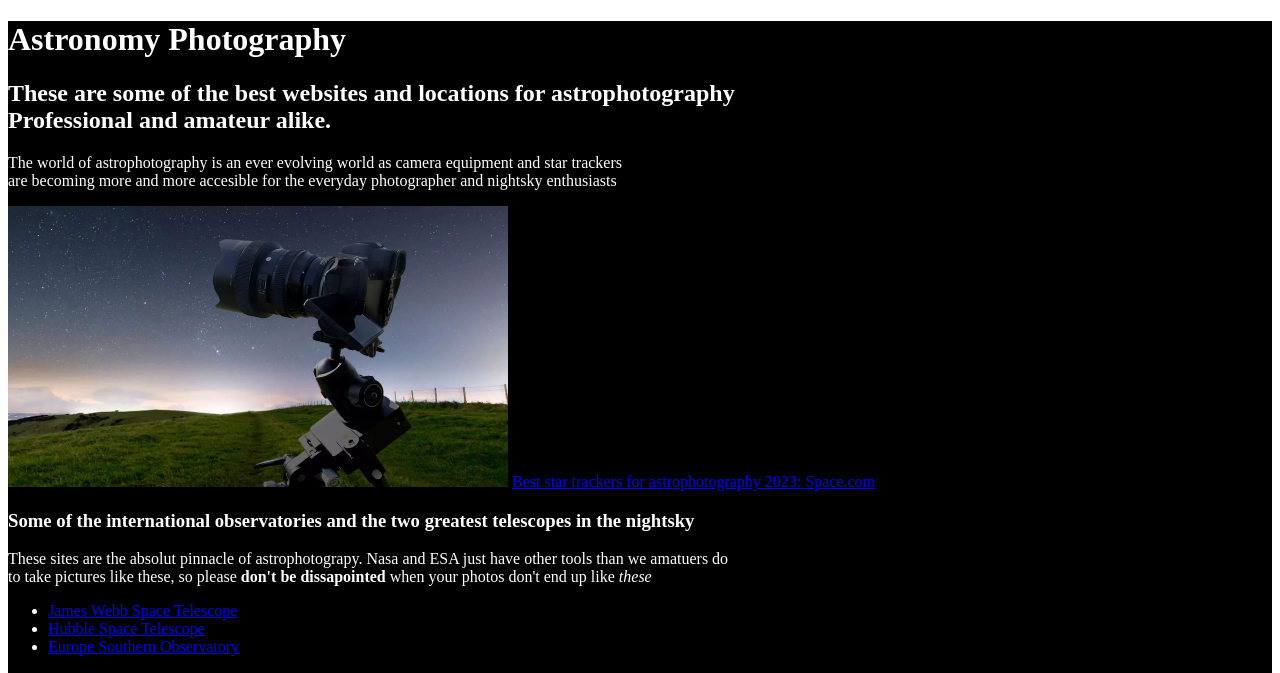
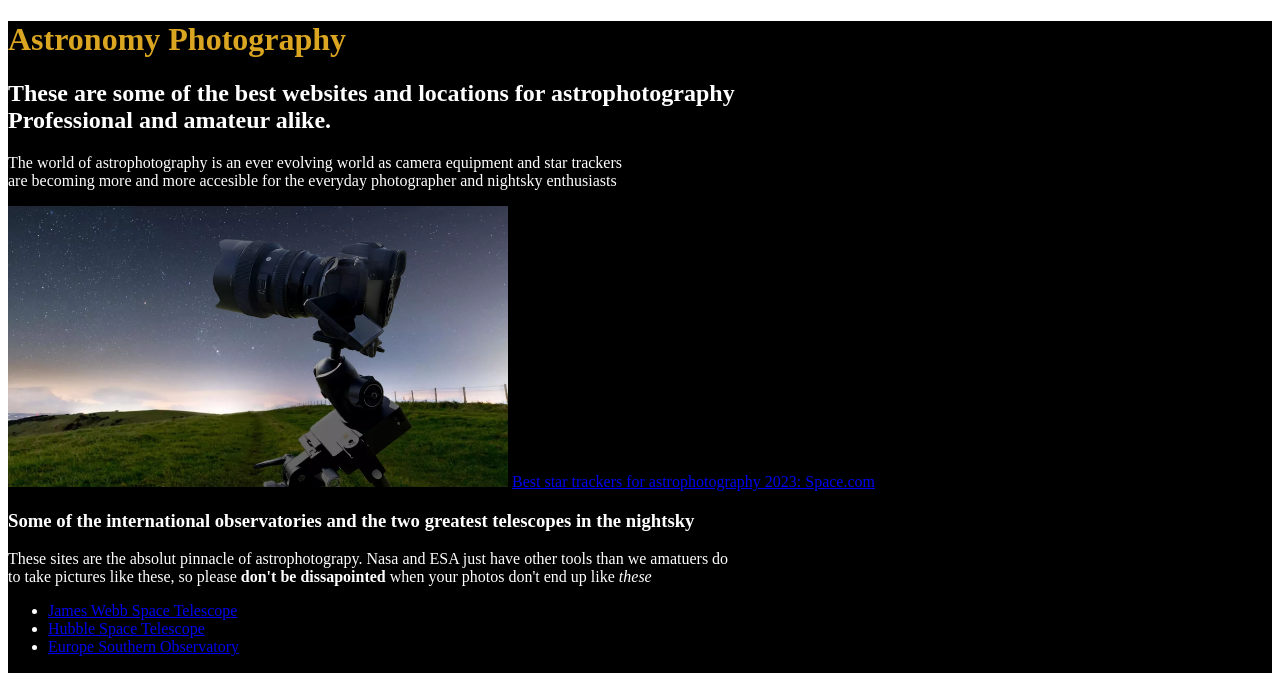
Before and after one commit to SaturnDk/Git-test-astro, a plain HTML site: page Index.html in a window 1280 px wide. Shown: the top 673 px of the page. Drawn offline with Linux system fonts and the light colour scheme.

Commit message:
Added orange to header

```diff
--- a/style.css
+++ b/style.css
@@ -1,2 +1,3 @@
 main {background-color: black;}
 main{color: white;}
+h1{color: goldenrod;}
```
